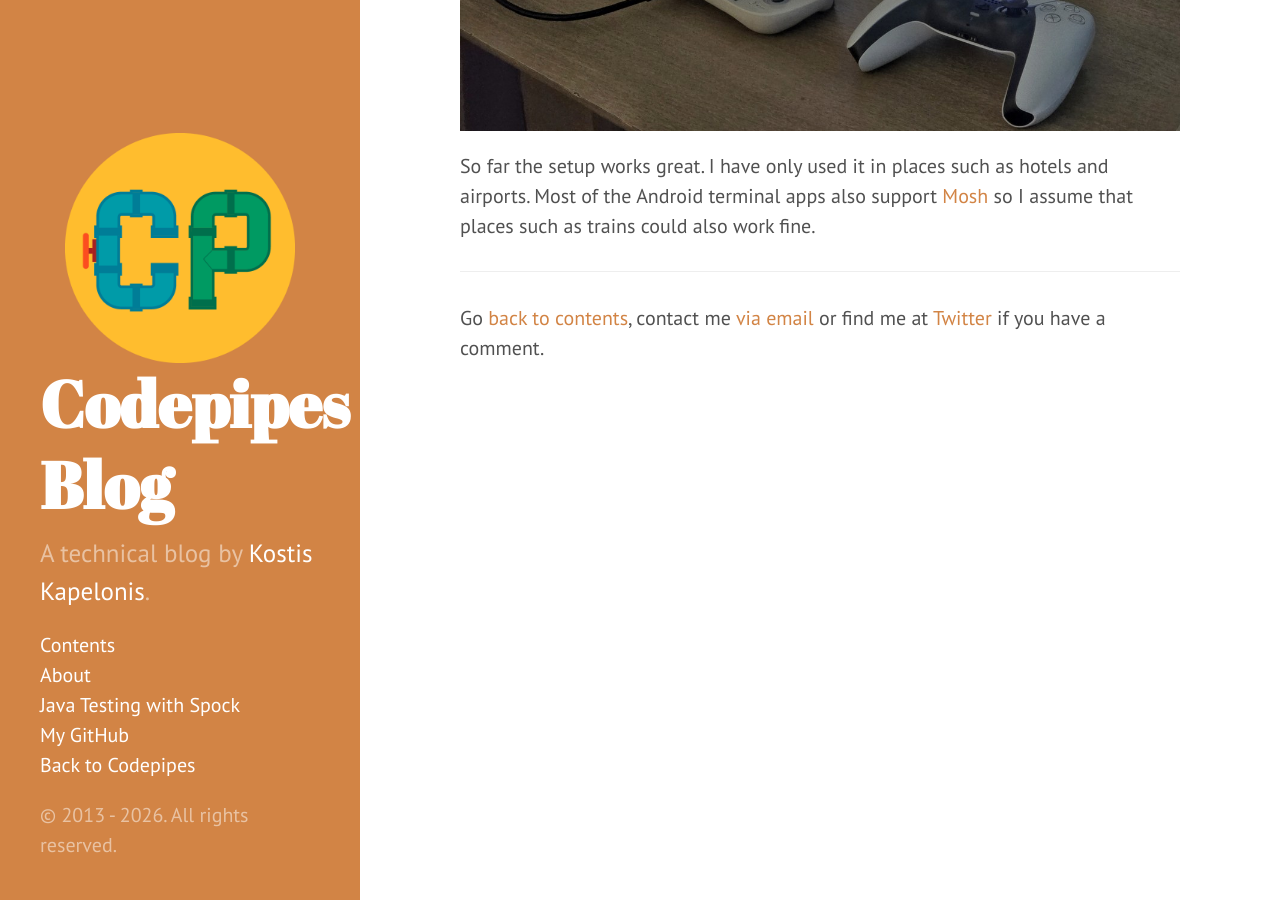
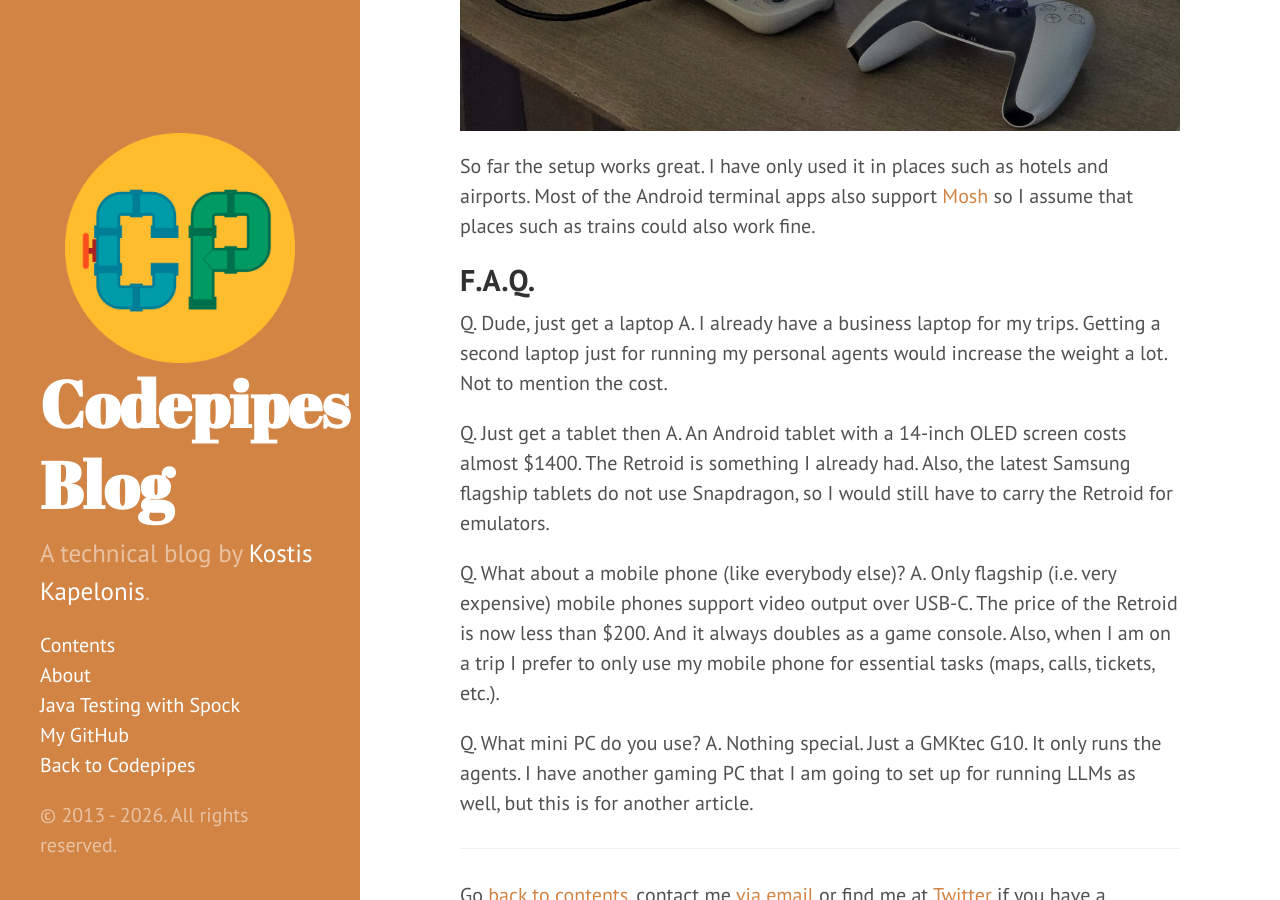
Before and after one commit to kkapelon/codepipes-blog, a Jekyll site: the page built from _posts/2026-11-08-ai-agents-handheld.md, in a window 1280 px wide and 900 px high, scrolled down 3134 px. Built offline with Jekyll 4.4.1, drawn with Linux system fonts in a browser that asks for light colours; some of the changed text lies outside the part shown.

Commit message:
added FAQ
Signed-off-by: Kostis Kapelonis <kkapelon@gmail.com>

```diff
--- a/_posts/2026-11-08-ai-agents-handheld.md
+++ b/_posts/2026-11-08-ai-agents-handheld.md
@@ -29,7 +29,7 @@
 screen is the second screen for my business laptop. The gaming handheld is for long flights. I only bought
 the keyboard after I realised that I could reuse the same things for a different purpose.
 
-For software I use:
+For software, I use:
 
 * [Termius](https://termius.com/) (you can also use [TermRover](https://termrover.sh/) or [moshi.app](https://getmoshi.app/))
 * [Tailscale](https://tailscale.com/) for accessing my mini PC that actually runs the agents
@@ -51,3 +51,17 @@
 
 
 So far the setup works great. I have only used it in places such as hotels and airports. Most of the Android terminal apps also support [Mosh](https://mosh.org/) so I assume that places such as trains could also work fine.
+
+## F.A.Q.
+
+Q. Dude, just get a laptop
+A. I already have a business laptop for my trips. Getting a second laptop just for running my personal agents would increase the weight a lot. Not to mention the cost.
+
+Q. Just get a tablet then
+A. An Android tablet with a 14-inch OLED screen costs almost $1400. The Retroid is something I already had. Also, the latest Samsung flagship tablets do not use Snapdragon, so I would still have to carry the Retroid for emulators.
+
+Q. What about a mobile phone (like everybody else)?
+A. Only flagship (i.e. very expensive) mobile phones support video output over USB-C. The price of the Retroid is now less than $200. And it always doubles as a game console. Also, when I am on a trip I prefer to only use my mobile phone for essential tasks (maps, calls, tickets, etc.).
+
+Q. What mini PC do you use?
+A. Nothing special. Just a GMKtec G10. It only runs the agents. I have another gaming PC that I am going to set up for running LLMs as well, but this is for another article.
```
